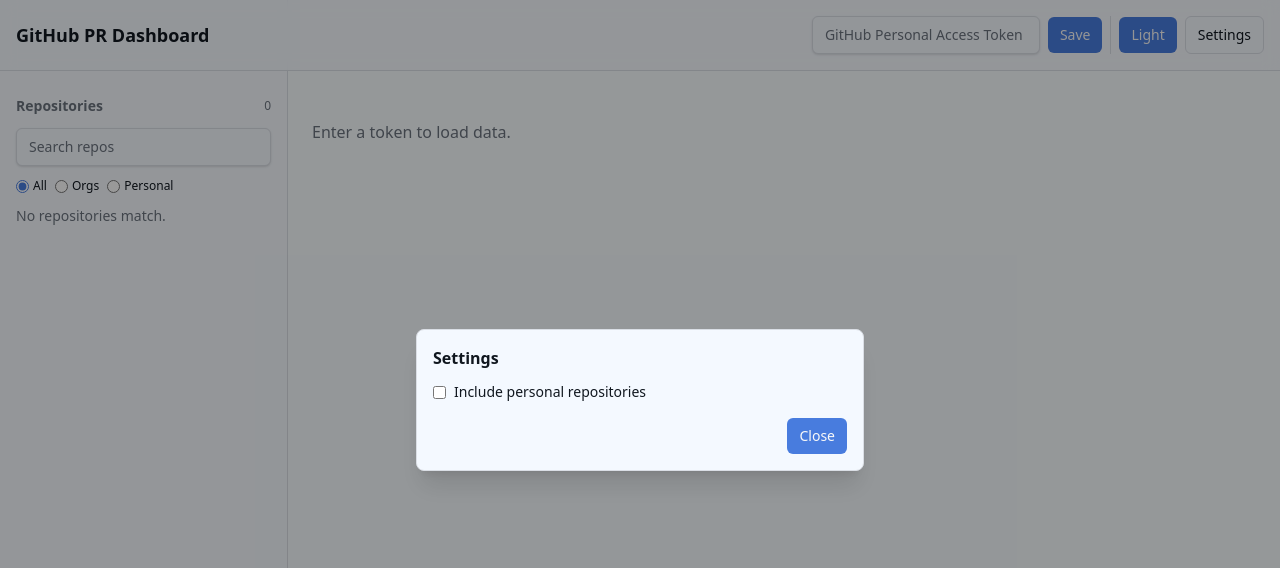
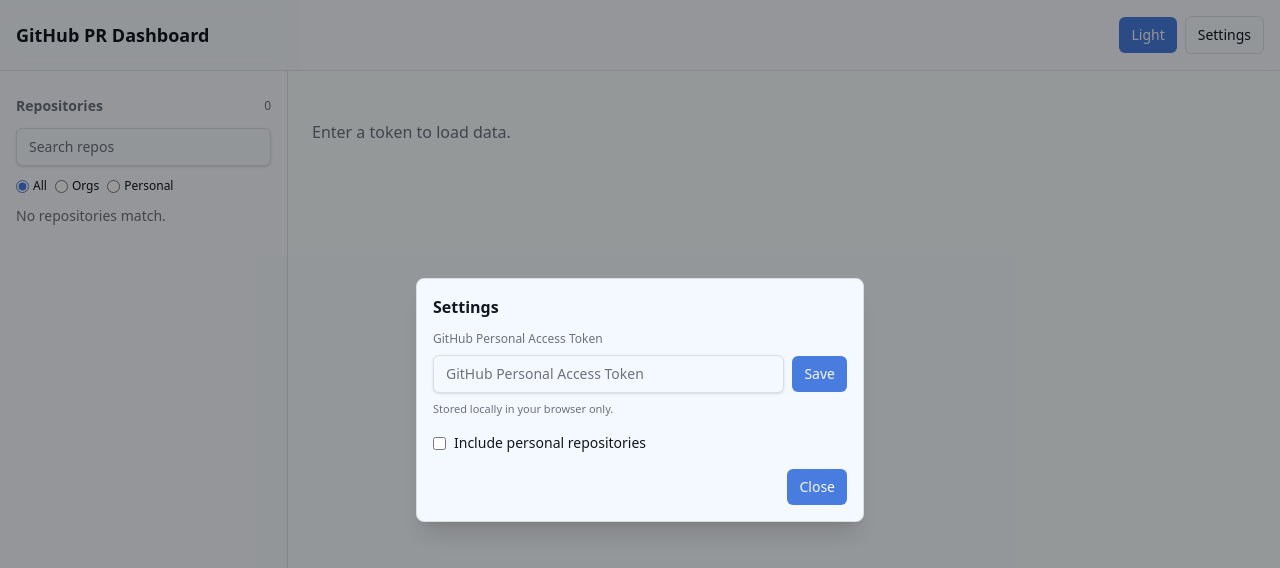
Before and after one commit to GoglichidzeMike/pr-dashboard, a React (Vite) app: page / in a window 1280 px wide. Both pictures are taken after a click on the button "Settings". Shown: the top 568 px of the page. Built offline with nearby package versions, Linux system fonts and the light colour scheme; some icons are missing.

Commit message:
fix: move token to settings

```diff
--- a/src/App.tsx
+++ b/src/App.tsx
@@ -1,7 +1,6 @@
 import React, { useMemo, useState } from 'react'
 import { useRepos } from './api/useRepos'
 import type { GithubRepo } from './types/github'
-import TokenInput from './components/TokenInput'
 import RepoSidebar, { type RepoScope } from './components/RepoSidebar'
 import PRList from './components/PRList'
 import ThemeToggle from './components/ThemeToggle'
@@ -42,13 +41,12 @@
           <h1 className="text-lg font-semibold">GitHub PR Dashboard</h1>
 
           <div className="flex gap-2">
-            <TokenInput value={token} onChange={setToken} />
-            <div className="border-border flex items-center gap-2 border-l pl-2">
+            <div className="border-border flex items-center gap-2">
               <ThemeToggle />
               <button
                 type="button"
                 onClick={() => setSettingsOpen(true)}
-                className="rounded-md border border-[color:var(--color-border)] bg-[color:var(--color-surface)] px-3 py-2 text-sm text-[color:var(--color-fg)] hover:bg-[color:var(--color-surface)]/70"
+                className="cursor-pointer rounded-md border border-[color:var(--color-border)] bg-[color:var(--color-surface)] px-3 py-2 text-sm text-[color:var(--color-fg)] hover:bg-[color:var(--color-surface)]/70"
               >
                 Settings
               </button>
@@ -77,6 +75,8 @@
         onClose={() => setSettingsOpen(false)}
         includePersonal={includePersonal}
         onIncludePersonalChange={setIncludePersonal}
+        token={token}
+        onTokenChange={setToken}
       />
     </div>
   )
--- a/src/components/SettingsModal.tsx
+++ b/src/components/SettingsModal.tsx
@@ -1,10 +1,13 @@
 import React from 'react'
+import TokenInput from './TokenInput'
 
 export type SettingsModalProps = {
   open: boolean
   onClose: () => void
   includePersonal: boolean
   onIncludePersonalChange: (value: boolean) => void
+  token: string
+  onTokenChange: (value: string) => void
 }
 
 export const SettingsModal: React.FC<SettingsModalProps> = ({
@@ -12,6 +15,8 @@
   onClose,
   includePersonal,
   onIncludePersonalChange,
+  token,
+  onTokenChange,
 }) => {
   if (!open) return null
   return (
@@ -19,6 +24,15 @@
       <div className="absolute inset-0 bg-black/40" onClick={onClose} />
       <div className="relative z-10 w-full max-w-md rounded-lg border border-[color:var(--color-border)] bg-[color:var(--color-surface)] p-4 shadow-xl">
         <h2 className="mb-3 text-base font-semibold">Settings</h2>
+        <div className="mb-4 space-y-2">
+          <label className="block text-xs font-medium text-[color:var(--color-muted)]">
+            GitHub Personal Access Token
+          </label>
+          <TokenInput value={token} onChange={onTokenChange} />
+          <p className="text-[11px] text-[color:var(--color-muted)]">
+            Stored locally in your browser only.
+          </p>
+        </div>
         <label className="flex items-center gap-2 text-sm">
           <input
             type="checkbox"
```
